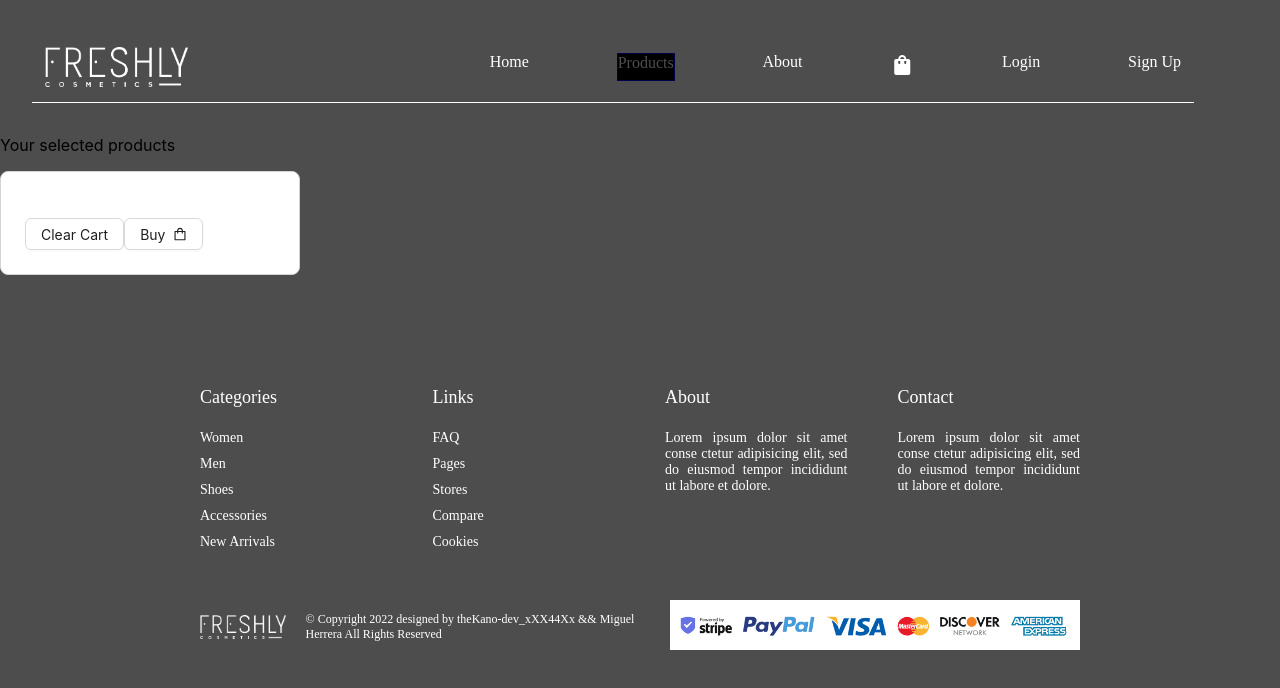
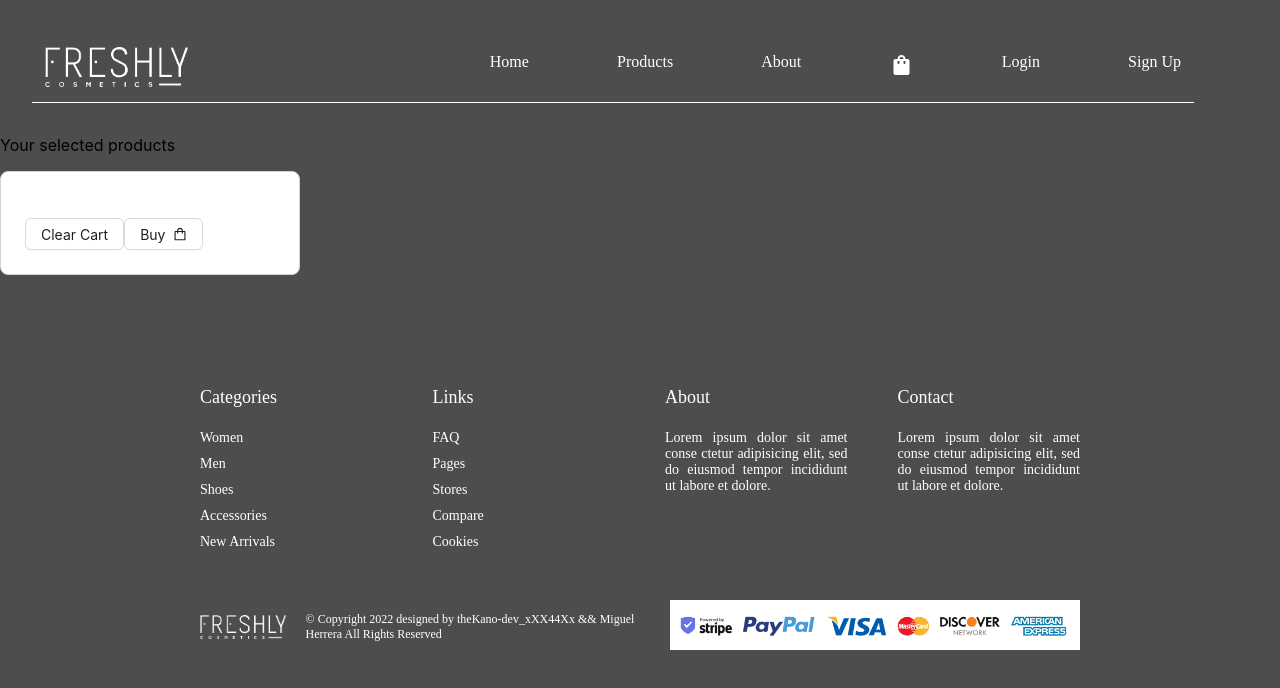
Before and after one commit to sergiokano/React_E-commerce, a React (Create React App) app: page /cart in a window 1280 px wide. Shown: the top 688 px of the page. Built offline with nearby package versions, Linux system fonts and the light colour scheme; a web font is replaced by a local one.

Commit message:
navbar done

```diff
--- a/src/components/Header/Header.jsx
+++ b/src/components/Header/Header.jsx
@@ -33,15 +33,15 @@ const Header = () => {
           <Link to="/">Home</Link>
         </li>
 
-        <li className="menu-vertical">
+        <li className="products">
+          <div className="menu-vertical">
+            <ul className="menu-vertical-container">
+              <li>Category 1</li>
+              <li>Category 2</li>
+              <li>Category 3</li>
+            </ul>
+          </div>
           <Link to="/products">Products</Link>
-          <div className="menu-vertical-multiply">
-          <ul className="menu-vertical-container">
-            <li>Category 1</li>
-            <li>Category 2</li>
-            <li>Category 3</li>
-          </ul>
-          </div>
         </li>
 
         <li>
--- a/src/components/Header/Header.scss
+++ b/src/components/Header/Header.scss
@@ -28,20 +28,17 @@ li {
     width: 60%;
     justify-content: space-between;
     padding-right: 0.5em;
-    // background-color: red;
     // border: blue 1px solid;
     //   flex-wrap: nowrap;
     .menu-vertical {
       text-align: start;
-      border: blue 1px solid;
+      // border: blue 1px solid;
       mix-blend-mode: multiply;
-      background-color: black;
+      // background-color: white;
+      // color: white;
 
-      color: white;
-
-
-      z-index: 999;
       .menu-vertical-container {
+        z-index: 999;
         display: none;
         flex-direction: column;
         text-align: left;
@@ -62,10 +59,10 @@ li {
         }
       }
     }
-    .menu-vertical {
-      &:hover .menu-vertical-container {
-        display: flex;
-      }
+    .products {
+    &:hover .menu-vertical-container {
+      display: flex;
+    }
     }
   }
 }
--- a/src/components/Products/Products.jsx
+++ b/src/components/Products/Products.jsx
@@ -4,6 +4,7 @@ import { Card, Button } from "antd";
 // import "./Products.css";
 import { ShoppingCartOutlined } from "@ant-design/icons";
 import { Link } from "react-router-dom";
+
 
 const Products = () => {
   const { products, getProducts, addCart, cart } = useContext(ProductsContext);
@@ -23,7 +24,7 @@ const Products = () => {
       <p>Our latest products</p>
       {products?.map((product) => {
         return (
-          <div key={product.id} className="site-card-border-less-wrapper">
+          <div key={product.id} className="site-card-border-less-wrapper z-index">
             <Card
               title={product.name}
               bordered={true}
```
